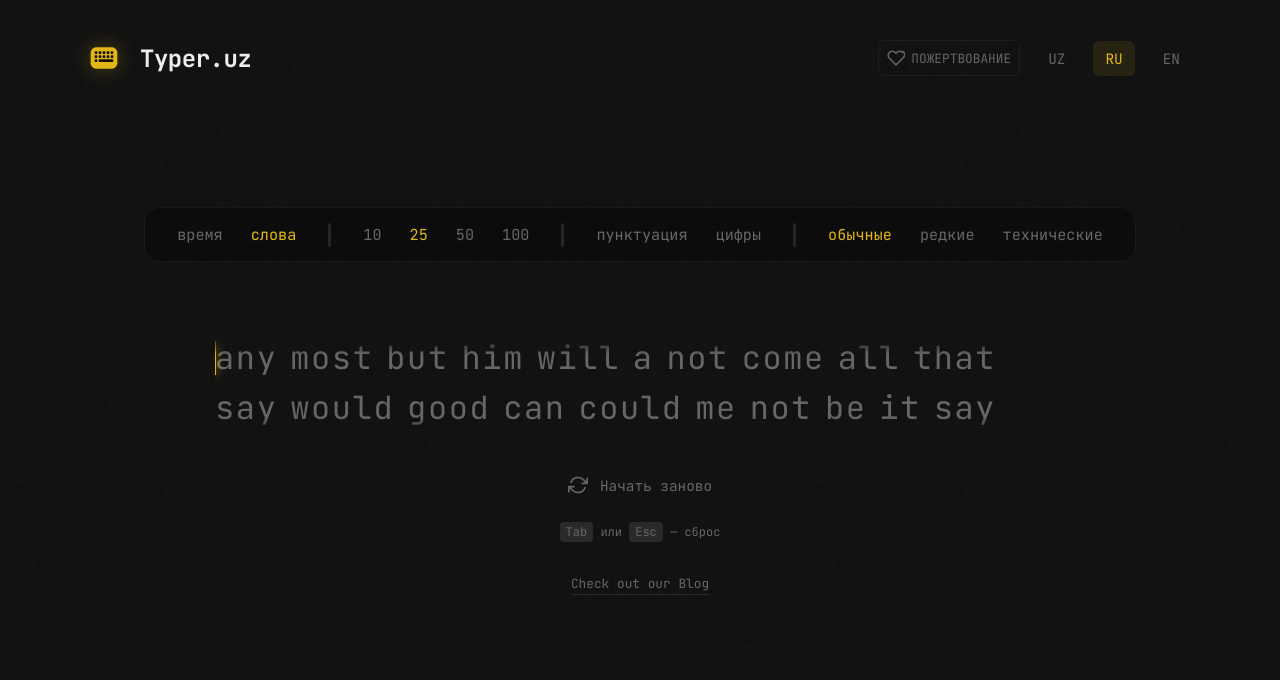
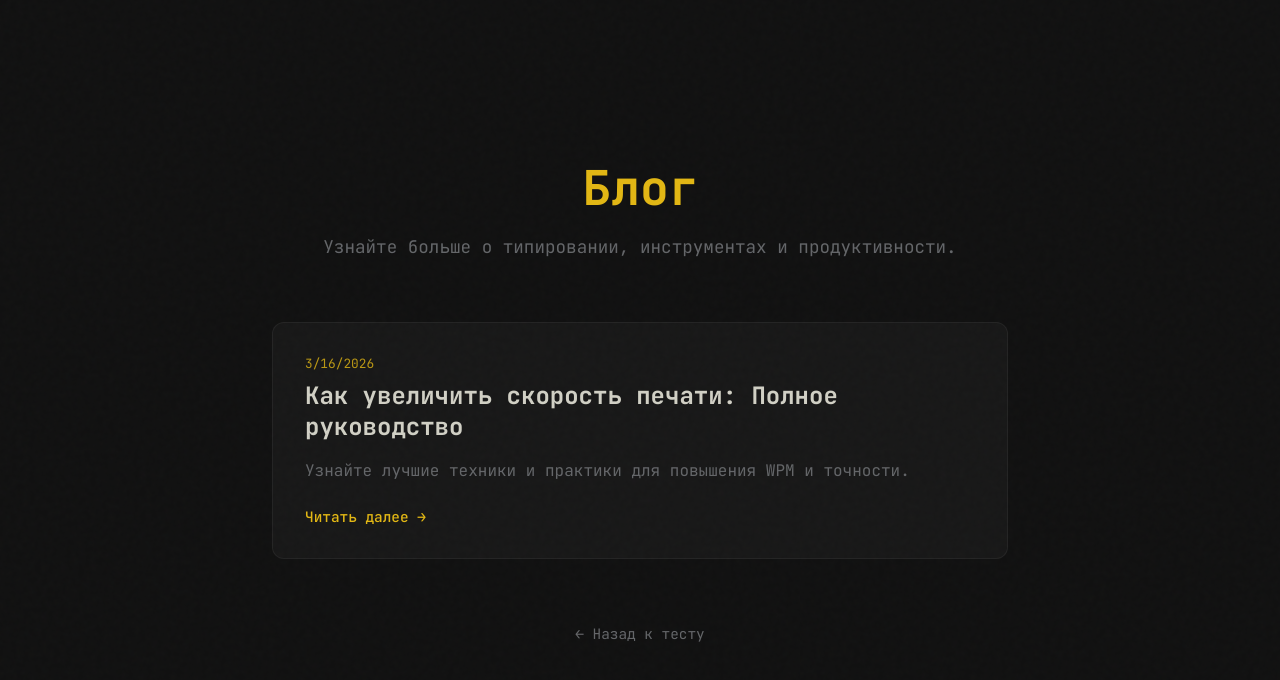
Before and after one commit to mirkomilablayev/typer-uz, a React (Vite) app: page /ru/blog in a window 1280 px wide. Before the commit this address led to /. Shown: the top 680 px of the page. Built offline with nearby package versions, Linux system fonts and the light colour scheme.

Commit message:
feat: implement localized blog routes for EN and RU

```diff
--- a/src/App.jsx
+++ b/src/App.jsx
@@ -27,9 +27,13 @@ function App() {
       <Route path="/ru" element={<TypingGame lang="ru" setLang={setLang} />} />
       <Route path="/en" element={<TypingGame lang="en" setLang={setLang} />} />
 
-      {/* Blog Routes */}
-      <Route path="/blog" element={<BlogList lang={lang} />} />
-      <Route path="/blog/:slug" element={<BlogPost lang={lang} />} />
+      {/* English Blog Routes */}
+      <Route path="/blog" element={<BlogList lang="en" />} />
+      <Route path="/blog/:slug" element={<BlogPost lang="en" />} />
+
+      {/* Russian Blog Routes */}
+      <Route path="/ru/blog" element={<BlogList lang="ru" />} />
+      <Route path="/ru/blog/:slug" element={<BlogPost lang="ru" />} />
 
       {/* Fallback */}
       <Route path="*" element={<Navigate to="/" replace />} />
--- a/src/components/BlogList.jsx
+++ b/src/components/BlogList.jsx
@@ -3,32 +3,61 @@ import { posts } from '../data/posts';
 import './Blog.css';
 
 function BlogList({ lang }) {
-    const filteredPosts = posts.filter(post => post.lang === lang);
+    const getPostData = (post) => {
+        if (lang === 'ru') {
+            return {
+                title: post.titleRu || post.title,
+                description: post.descriptionRu || post.description,
+                path: `/ru/blog/${post.slug}`
+            };
+        }
+        if (lang === 'uz') {
+            return {
+                title: post.titleUz || post.title,
+                description: post.descriptionUz || post.description,
+                path: `/blog/${post.slug}` // Defaulting to EN path structure but with UZ content if available
+            };
+        }
+        return {
+            title: post.title,
+            description: post.description,
+            path: `/blog/${post.slug}`
+        };
+    };
 
     return (
         <div className="blog-container">
             <header className="blog-header">
-                <h1>Blog</h1>
-                <p>Learn more about typing, tools, and productivity.</p>
+                <h1>{lang === 'ru' ? 'Блог' : lang === 'uz' ? 'Blog' : 'Blog'}</h1>
+                <p>
+                    {lang === 'ru'
+                        ? 'Узнайте больше о типировании, инструментах и продуктивности.'
+                        : lang === 'uz'
+                            ? 'Yozishni o\'rganish, asboblar va samaradorlik haqida ko\'proq ma\'lumot oling.'
+                            : 'Learn more about typing, tools, and productivity.'}
+                </p>
             </header>
 
             <div className="posts-grid">
-                {filteredPosts.length > 0 ? (
-                    filteredPosts.map(post => (
-                        <Link key={post.slug} to={`/blog/${post.slug}`} className="post-card">
+                {posts.map(post => {
+                    const data = getPostData(post);
+                    return (
+                        <Link key={post.slug} to={data.path} className="post-card">
                             <div className="post-date">{new Date(post.date).toLocaleDateString()}</div>
-                            <h2 className="post-title">{post.title}</h2>
-                            <p className="post-description">{post.description}</p>
-                            <div className="read-more">Read More →</div>
+                            <h2 className="post-title">{data.title}</h2>
+                            <p className="post-description">{data.description}</p>
+                            <div className="read-more">
+                                {lang === 'ru' ? 'Читать далее' : lang === 'uz' ? 'Batafsil o\'qish' : 'Read More'} →
+                            </div>
                         </Link>
-                    ))
-                ) : (
-                    <p className="no-posts">No posts available in this language yet.</p>
-                )}
+                    );
+                })}
             </div>
 
             <div className="blog-footer">
-                <Link to={`/${lang}`} className="back-link">← Back to Typing Test</Link>
+                <Link to={lang === 'en' ? '/' : `/${lang}`} className="back-link">
+                    {lang === 'ru' ? '← Назад к тесту' : lang === 'uz' ? '← Testga qaytish' : '← Back to Typing Test'}
+                </Link>
             </div>
         </div>
     );
--- a/src/components/BlogPost.jsx
+++ b/src/components/BlogPost.jsx
@@ -7,27 +7,59 @@ function BlogPost({ lang }) {
     const post = posts.find(p => p.slug === slug);
 
     if (!post) {
-        return <Navigate to="/blog" replace />;
+        const redirectPath = lang === 'ru' ? '/ru/blog' : '/blog';
+        return <Navigate to={redirectPath} replace />;
     }
+
+    const getPostContent = () => {
+        if (lang === 'ru') {
+            return {
+                title: post.titleRu || post.title,
+                description: post.descriptionRu || post.description,
+                content: post.contentRu || post.content,
+                backPath: '/ru/blog'
+            };
+        }
+        if (lang === 'uz') {
+            return {
+                title: post.titleUz || post.title,
+                description: post.descriptionUz || post.description,
+                content: post.contentUz || post.content,
+                backPath: '/blog'
+            };
+        }
+        return {
+            title: post.title,
+            description: post.description,
+            content: post.content,
+            backPath: '/blog'
+        };
+    };
+
+    const data = getPostContent();
 
     return (
         <div className="blog-container">
             <article className="post-article">
                 <div className="post-meta">
-                    <Link to="/blog" className="back-to-blog">← Back to Blog</Link>
+                    <Link to={data.backPath} className="back-to-blog">
+                        {lang === 'ru' ? '← К блогу' : lang === 'uz' ? '← Blogga' : '← Back to Blog'}
+                    </Link>
                     <span className="post-date">{new Date(post.date).toLocaleDateString()}</span>
                 </div>
 
-                <h1 className="article-title">{post.title}</h1>
-                <p className="article-description">{post.description}</p>
+                <h1 className="article-title">{data.title}</h1>
+                <p className="article-description">{data.description}</p>
 
                 <div
                     className="article-content"
-                    dangerouslySetInnerHTML={{ __html: post.content }}
+                    dangerouslySetInnerHTML={{ __html: data.content }}
                 />
 
                 <div className="article-footer">
-                    <Link to={`/${lang}`} className="cta-button">Go Start Typing Practice</Link>
+                    <Link to={lang === 'en' ? '/' : `/${lang}`} className="cta-button">
+                        {lang === 'ru' ? 'Начать тренировку печати' : lang === 'uz' ? 'Yozishni mashq qilishni boshlang' : 'Go Start Typing Practice'}
+                    </Link>
                 </div>
             </article>
         </div>
--- a/src/data/posts.js
+++ b/src/data/posts.js
@@ -1,10 +1,10 @@
 export const posts = [
   {
     slug: 'how-to-increase-typing-speed',
+    date: '2026-03-16',
+    // English (Default)
     title: 'How to Increase Your Typing Speed: A Comprehensive Guide',
     description: 'Learn the best techniques and practices to boost your WPM and accuracy.',
-        date: '2026-03-16',
-        lang: 'en',
     content: `
       <h2>Introduction</h2>
       <p>Typing speed is a critical skill in the digital age. Whether you are a developer, a writer, or an office worker, being able to type quickly and accurately can save you hours of time.</p>
@@ -12,7 +12,7 @@ export const posts = [
       <h2>1. Master Touch Typing</h2>
       <p>The most important step is learning to type without looking at the keyboard. This is called touch typing. Each finger has its own zone on the keyboard.</p>
 
-      <h2>2. Maintain Good Poster</h2>
+      <h2>2. Maintain Good Posture</h2>
       <p>Sit straight, keep your wrists level, and ensure your screen is at eye level. Good ergonomics prevent fatigue and long-term injury.</p>
 
       <h2>3. Practice Regularly</h2>
@@ -20,15 +20,30 @@ export const posts = [
 
       <h2>Conclusion</h2>
       <p>Don't focus on speed initially; focus on accuracy. Speed will come naturally as your muscle memory improves.</p>
-    `
-    },
-    {
-        slug: 'klaviatura-tezligini-oshirish',
-        title: 'Klaviatura tezligini qanday oshirish mumkin?',
-        description: 'Tez yozish va aniqlikni yaxshilash uchun eng yaxshi usullar.',
-        date: '2026-03-15',
-        lang: 'uz',
-        content: `
+    `,
+    // Russian
+    titleRu: 'Как увеличить скорость печати: Полное руководство',
+    descriptionRu: 'Узнайте лучшие техники и практики для повышения WPM и точности.',
+    contentRu: `
+      <h2>Введение</h2>
+      <p>Скорость печати — важный навык в цифровую эпоху. Независимо от того, являетесь ли вы разработчиком, писателем или офисным работником, умение быстро и точно печатать может сэкономить вам часы времени.</p>
+
+      <h2>1. Освойте слепую печать</h2>
+      <p>Самый важный шаг — научиться печатать, не глядя на клавиатуру. Это называется методом слепой печати. У каждого пальца есть своя зона на клавиатуре.</p>
+
+      <h2>2. Сохраняйте правильную осанку</h2>
+      <p>Сидите прямо, держите запястья ровно и убедитесь, что экран находится на уровне глаз. Правильная эргономика предотвращает усталость и травмы.</p>
+
+      <h2>3. Практикуйтесь регулярно</h2>
+      <p>Ключ к успеху — последовательность. Используйте такие инструменты, как Typer.uz, по 15–30 минут каждый день, чтобы увидеть значительный прогресс.</p>
+
+      <h2>Заключение</h2>
+      <p>Не зацикливайтесь на скорости вначале; сосредоточьтесь на точности. Скорость придет сама собой по мере улучшения мышечной памяти.</p>
+    `,
+    // Uzbek (Optional but good for app consistency)
+    titleUz: 'Klaviatura tezligini qanday oshirish mumkin?',
+    descriptionUz: 'Tez yozish va aniqlikni yaxshilash uchun eng yaxshi usullar.',
+    contentUz: `
       <h2>Kirish</h2>
       <p>Raqamli asrda klaviatura tezligi juda muhim mahoratdir. Ishlab chiquvchi, yozuvchi yoki oddiy foydalanuvchi bo'lishingizdan qat'i nazar, tez yozish vaqtni tejashga yordam beradi.</p>
 
```
Also changed, not shown: 1 other file (tests, documents, lock files or other folders). Lines whose indentation alone changed are shown as unchanged.
